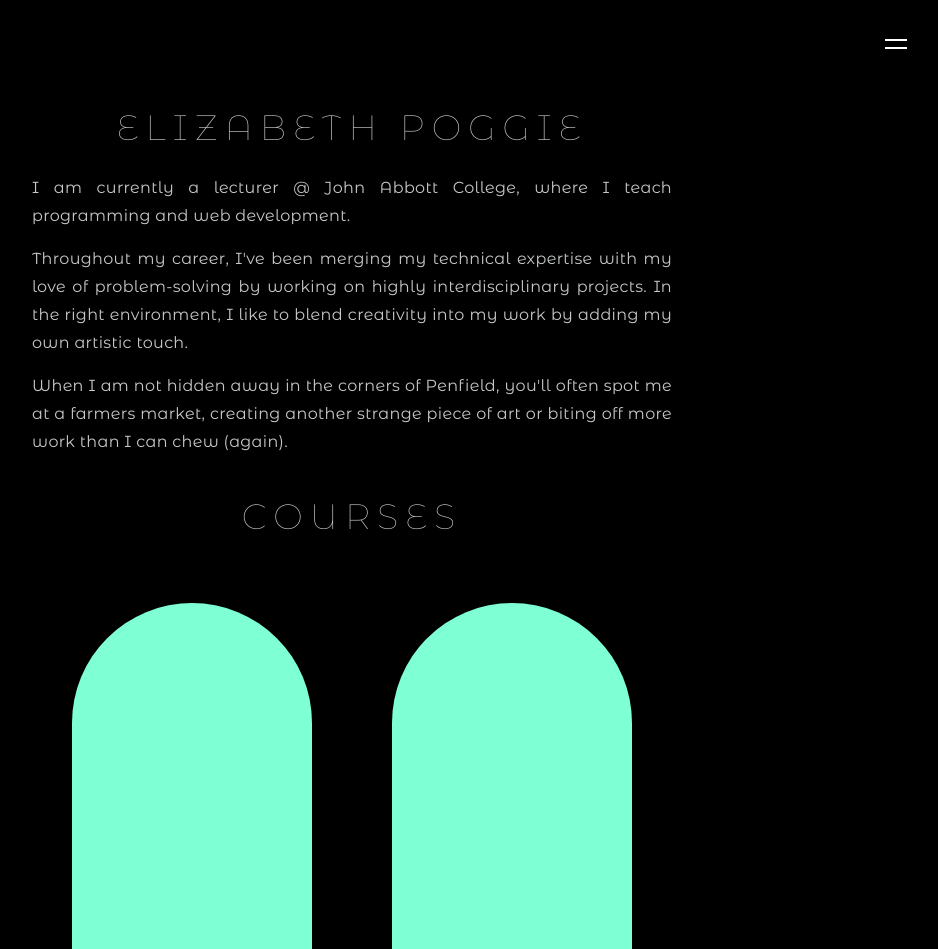
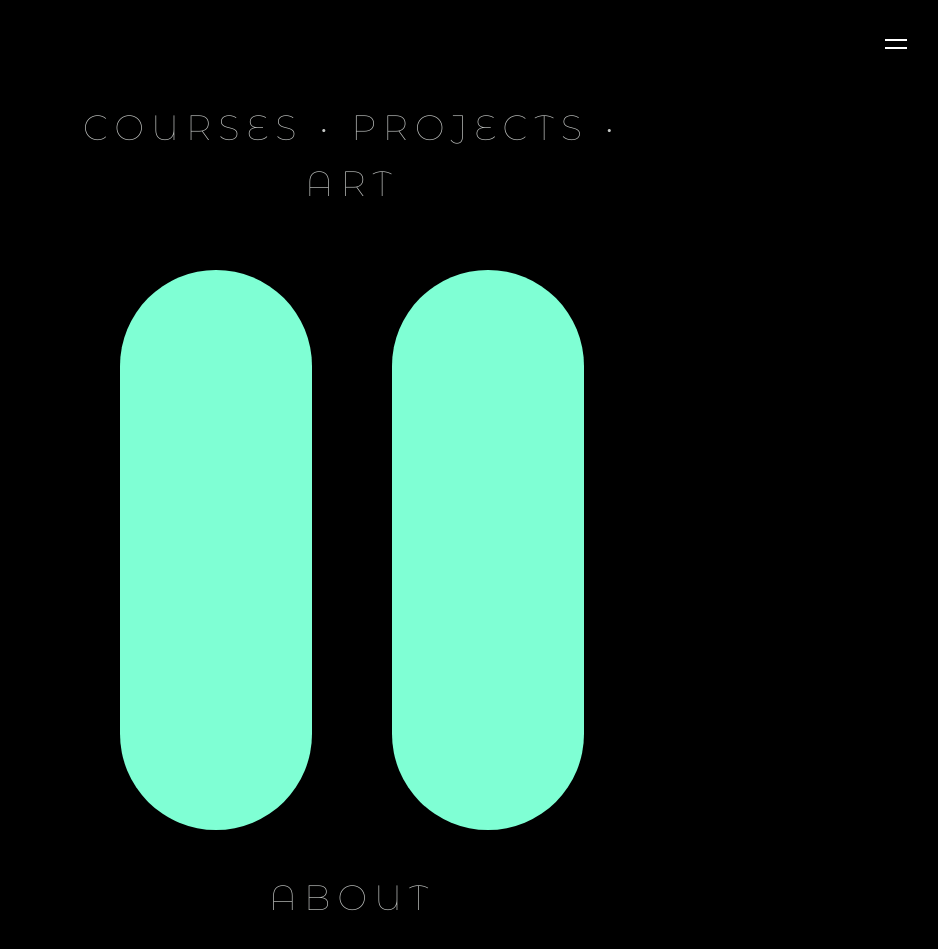
Before and after one commit to elizabeth-poggie/elizabeth-poggie, a Next.js app: page / in a window 1280 px wide. Shown: the top 949 px of the page, without its empty margins (338-1276 px from the left). Built offline with nearby package versions, Linux system fonts and the light colour scheme.

Commit message:
collection items

```diff
--- a/src/views/home/home.module.scss
+++ b/src/views/home/home.module.scss
@@ -15,8 +15,8 @@
 
 .collectionItem {
   background-color: aquamarine;
-  width: 15vw;
-  height: 559.3px;
+  max-width: 15vw;
+  height: 560px;
   background-position: 50%;
   background-size: cover;
   border-radius: 20em;
@@ -28,4 +28,29 @@
 
 .collection {
   display: flex;
+  justify-content: center;
 }
+
+@media screen and (max-width: $bp-lg) {
+  .container {
+    padding: calc(20 * $unit) calc(8 * $unit) 0 calc(8 * $unit);
+    float: none;
+    width: 90%;
+  }
+  .collectionItem {
+    max-width: 15vw;
+    height: 320px;
+  }
+}
+
+@media screen and (max-width: $bp-md) {
+  .container {
+    padding: calc(20 * $unit) calc(4 * $unit) 0 calc(4 * $unit);
+    float: none;
+    width: 100%;
+  }
+  .collectionItem {
+    max-width: 24vw;
+    height: 200px;
+  }
+}
--- a/src/views/home/home.tsx
+++ b/src/views/home/home.tsx
@@ -7,7 +7,15 @@ export function Home() {
   return (
     <div className={styles.container}>
       <Text variant="title" align="center">
-        Elizabeth Poggie
+        Courses • Projects • Art
+      </Text>
+      <div className={styles.collection}>
+        <div className={styles.collectionItem}></div>
+        <div className={styles.collectionItem}></div>
+      </div>
+
+      <Text variant="title" align="center">
+        About
       </Text>
       <div className={styles.paragraphContainer}>
         <Text variant="p">
@@ -30,15 +38,9 @@ export function Home() {
           biting off more work than I can chew (again).
         </Text>
       </div>
-
-      <HorizontalLine />
       <Text variant="title" align="center">
-        Courses
+        Contact
       </Text>
-      <div className={styles.collection}>
-        <div className={styles.collectionItem}></div>
-        <div className={styles.collectionItem}></div>
-      </div>
     </div>
   );
 }
```
